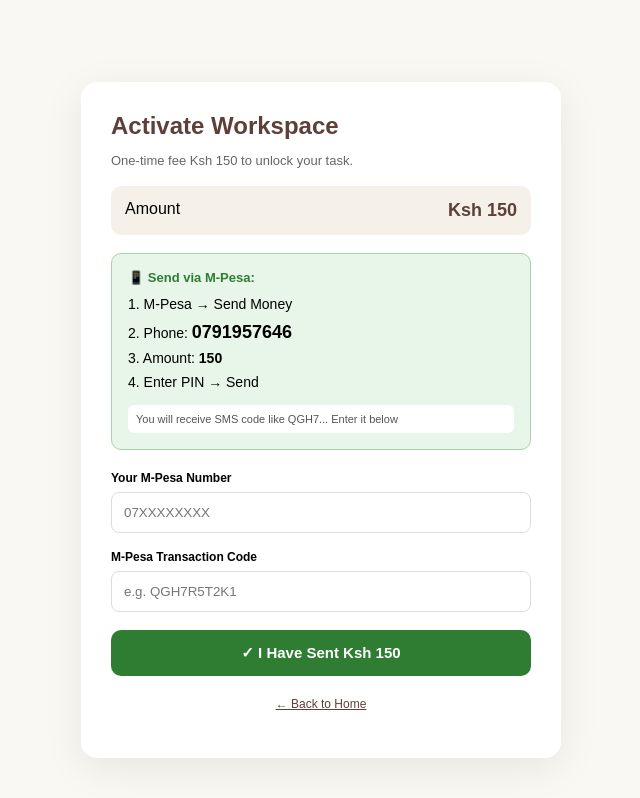
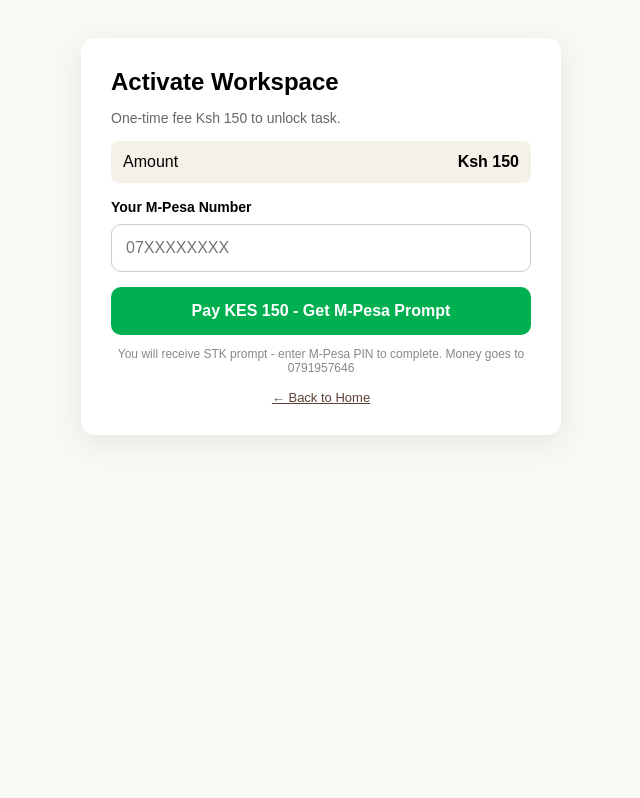
Before and after one commit to Gody-debug/work-_remotely_kenya, a website: page payment.html in a window 1280 px wide. Shown: the whole page, without its empty margins (319-959 px from the left). Drawn offline with Linux system fonts and the light colour scheme.

Commit message:
Update payment page with new design and functionality

```diff
--- a/payment.html
+++ b/payment.html
@@ -1,46 +1,46 @@
  <!DOCTYPE html>
 <html>
 <head>
-<meta charset="UTF-8"><meta name="viewport" content="width=device-width, initial-scale=1.0">
-<title>Activate - Ksh 150</title>
+<meta charset="UTF-8">
+<meta name="viewport" content="width=device-width, initial-scale=1.0">
+<title>Activate - WorkRemote</title>
 </head>
-<body style="font-family:Arial; margin:0; background:#FAF8F3; display:flex; justify-content:center; align-items:center; min-height:100vh; padding:20px;">
-<div style="background:white; max-width:420px; width:100%; border-radius:16px; padding:30px; box-shadow:0 10px 40px rgba(0,0,0,0.08);">
-  <h2 style="color:#5D4037; margin:0;">Activate Workspace</h2>
-  <p style="color:#666; font-size:13px;">One-time fee Ksh 150 to unlock your task.</p>
-  <div style="background:#F5F1E8; padding:14px; border-radius:10px; display:flex; justify-content:space-between; margin:18px 0;"><span>Amount</span><b style="color:#5D4037; font-size:18px;">Ksh 150</b></div>
-
-  <div style="background:#E8F5E9; padding:16px; border-radius:10px; margin-bottom:18px; border:1px solid #A5D6A7;">
-    <p style="margin:0 0 8px 0; font-size:13px; font-weight:bold; color:#2E7D32;">📱 Send via M-Pesa:</p>
-    <p style="margin:0; font-size:14px; line-height:1.7;">
-      1. M-Pesa → Send Money<br>
-      2. Phone: <b style="font-size:18px; color:#000;">0791957646</b><br>
-      3. Amount: <b>150</b><br>
-      4. Enter PIN → Send
-    </p>
-    <p style="margin:10px 0 0 0; font-size:11px; color:#555; background:white; padding:8px; border-radius:6px;">You will receive SMS code like QGH7... Enter it below</p>
-  </div>
-
-  <label style="font-size:12px; font-weight:bold;">Your M-Pesa Number</label>
-  <input id="phone" placeholder="07XXXXXXXX" style="width:100%; padding:12px; border:1px solid #ddd; border-radius:8px; margin:6px 0 14px 0; box-sizing:border-box;">
-  <label style="font-size:12px; font-weight:bold;">M-Pesa Transaction Code</label>
-  <input id="code" placeholder="e.g. QGH7R5T2K1" style="width:100%; padding:12px; border:1px solid #ddd; border-radius:8px; margin:6px 0 18px 0; box-sizing:border-box;">
-  <button onclick="activate()" style="width:100%; background:#2E7D32; color:white; border:none; padding:14px; border-radius:10px; font-weight:bold; cursor:pointer; font-size:15px;">✓ I Have Sent Ksh 150</button>
-  <p id="msg" style="text-align:center; font-size:13px; margin-top:12px; font-weight:bold;"></p>
-  <p style="text-align:center; margin-top:18px;"><a href="index.html" style="font-size:12px; color:#5D4037;">← Back to Home</a></p>
+<body style="font-family:Arial; background:#FAF8F3; display:flex; justify-content:center; padding:30px;">
+<div style="background:white; max-width:420px; width:100%; padding:30px; border-radius:14px; box-shadow:0 8px 30px rgba(0,0,0,0.08);">
+<h2 style="margin:0;">Activate Workspace</h2>
+<p style="color:#666; font-size:14px;">One-time fee Ksh 150 to unlock task.</p>
+<div style="background:#F5F1E8; padding:12px; border-radius:8px; display:flex; justify-content:space-between; margin:15px 0;">
+<span>Amount</span><b>Ksh 150</b>
+</div>
+<label style="font-weight:bold; font-size:14px;">Your M-Pesa Number</label>
+<input type="tel" id="phone" placeholder="07XXXXXXXX" style="width:100%; padding:14px; border-radius:10px; border:1px solid #ccc; margin:8px 0 15px 0; font-size:16px; box-sizing:border-box;">
+<button onclick="pay()" id="payBtn" style="background:#00b050; color:white; border:none; padding:15px; border-radius:10px; font-weight:bold; width:100%; font-size:16px; cursor:pointer;">Pay KES 150 - Get M-Pesa Prompt</button>
+<p style="font-size:12px; color:#888; margin-top:12px; text-align:center;">You will receive STK prompt - enter M-Pesa PIN to complete. Money goes to 0791957646</p>
+<a href="index.html" style="display:block; text-align:center; margin-top:15px; font-size:13px; color:#5D4037;">← Back to Home</a>
 </div>
 <script>
-function activate(){
-  const phone=document.getElementById('phone').value.trim();
-  const code=document.getElementById('code').value.trim();
-  if(phone.length<10){ document.getElementById('msg').innerHTML="<span style='color:red;'>Enter valid M-Pesa number</span>"; return; }
-  if(code.length<6){ document.getElementById('msg').innerHTML="<span style='color:red;'>Enter M-Pesa code</span>"; return; }
-  localStorage.setItem('workremote_user',phone);
-  localStorage.setItem('workremote_paid','150');
-  localStorage.setItem('workremote_code',code);
-  localStorage.setItem('admin_notify_phone','0791957646');
-  document.getElementById('msg').innerHTML="<span style='color:green;'>✓ Verified! Opening dashboard...</span>";
-  setTimeout(()=>{ location.href='dashboard.html'; },1500);
+async function pay(){
+ let phone = document.getElementById('phone').value.trim();
+ if(!phone || phone.length < 10){ alert("Enter valid M-Pesa number e.g 07..."); return; }
+ if(phone.startsWith('0')) phone = '254' + phone.substring(1);
+ if(phone.startsWith('+')) phone = phone.substring(1);
+ document.getElementById('payBtn').innerText = "Sending prompt...";
+ document.getElementById('payBtn').disabled = true;
+ try{
+  let res = await fetch('https://online-work-platform.onrender.com/stkpush', {
+   method:'POST',
+   headers:{'Content-Type':'application/json'},
+   body: JSON.stringify({ phone: phone, amount: 150 })
+  });
+  let data = await res.json();
+  console.log(data);
+  alert("✅ Check your phone "+phone+" - Enter M-Pesa PIN now to pay 150");
+  document.getElementById('payBtn').innerText = "Prompt Sent - Check Phone";
+ }catch(e){
+  alert("Backend waking up... Wait 40 sec and tap again. "+e.message);
+  document.getElementById('payBtn').innerText = "Pay KES 150 - Get M-Pesa Prompt";
+  document.getElementById('payBtn').disabled = false;
+ }
 }
 </script>
 </body>
```
